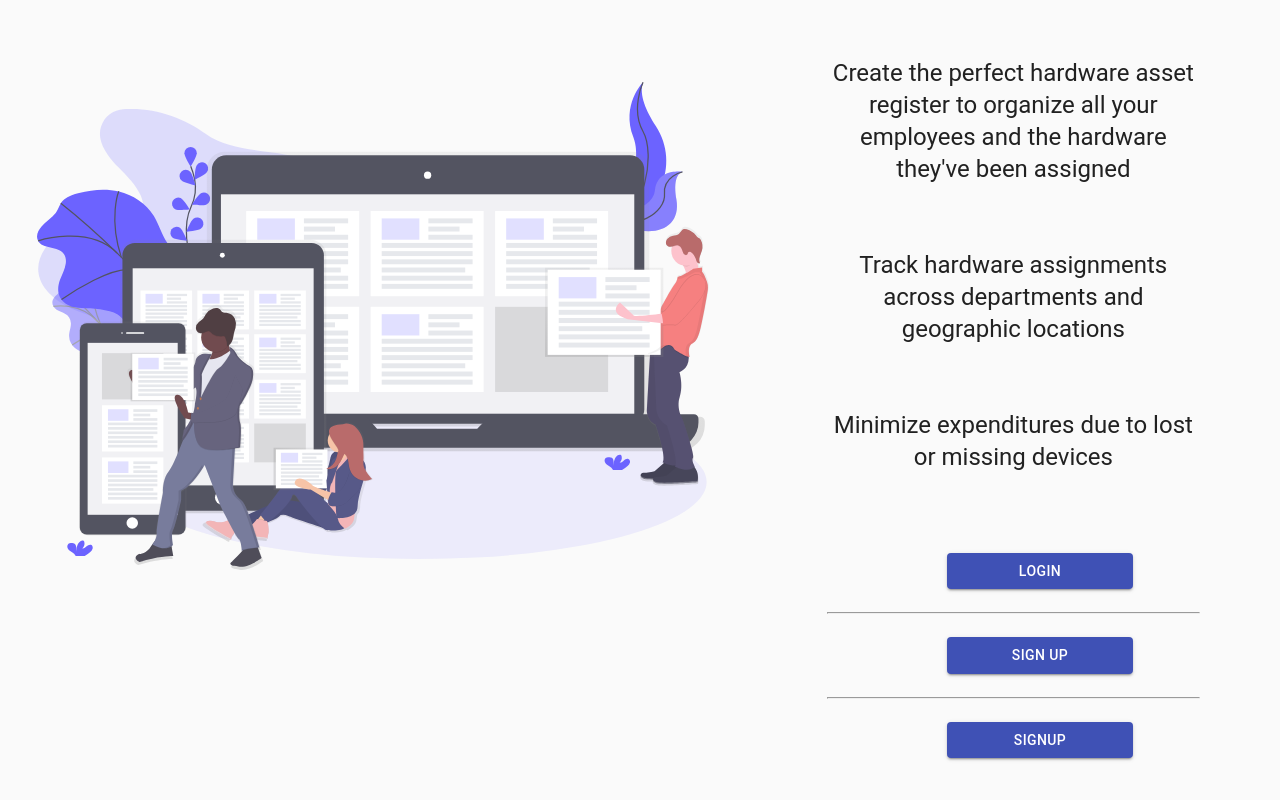
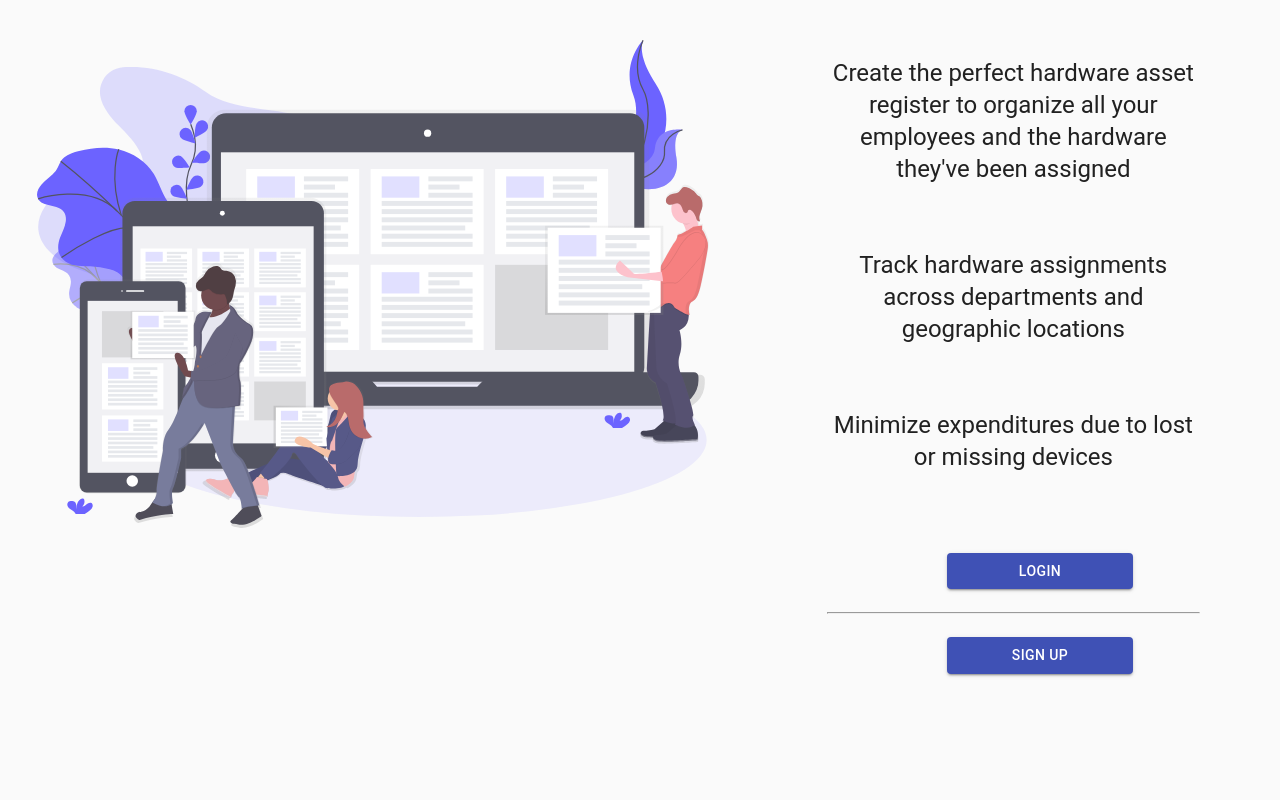
Before and after one commit to lambdax-enteprise-device/frontend, a React (Create React App) app: page / in a window 1280 px wide. Shown: the part 202-1002 px from the top of the page. After the commit the page ends 972 px from the top, so only its background shows below. Built offline with nearby package versions, Linux system fonts and the light colour scheme; no server answers.

Commit message:
remove second signup button on Landing page

```diff
--- a/src/Landing.js
+++ b/src/Landing.js
@@ -89,16 +89,6 @@ export default function Landing() {
             >
             Sign Up
             </Button>
-            <hr />
-            <Button
-              onClick={() => history.push("/signup")}
-              type="submit"
-              variant="contained"
-              color="primary"
-              className={classes.submit}
-            >
-              SignUp
-            </Button>
 
           </form>
         </div>
```
